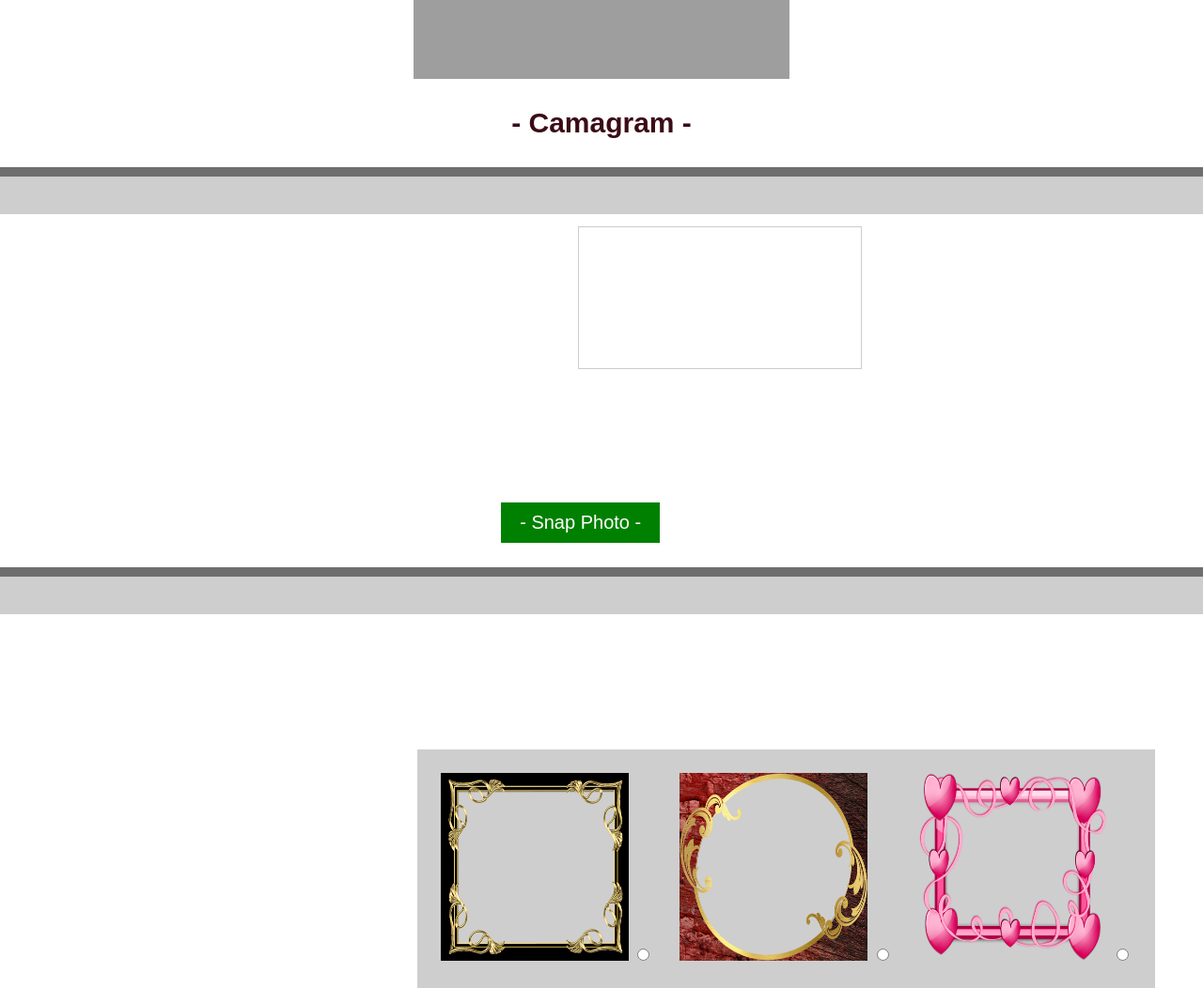
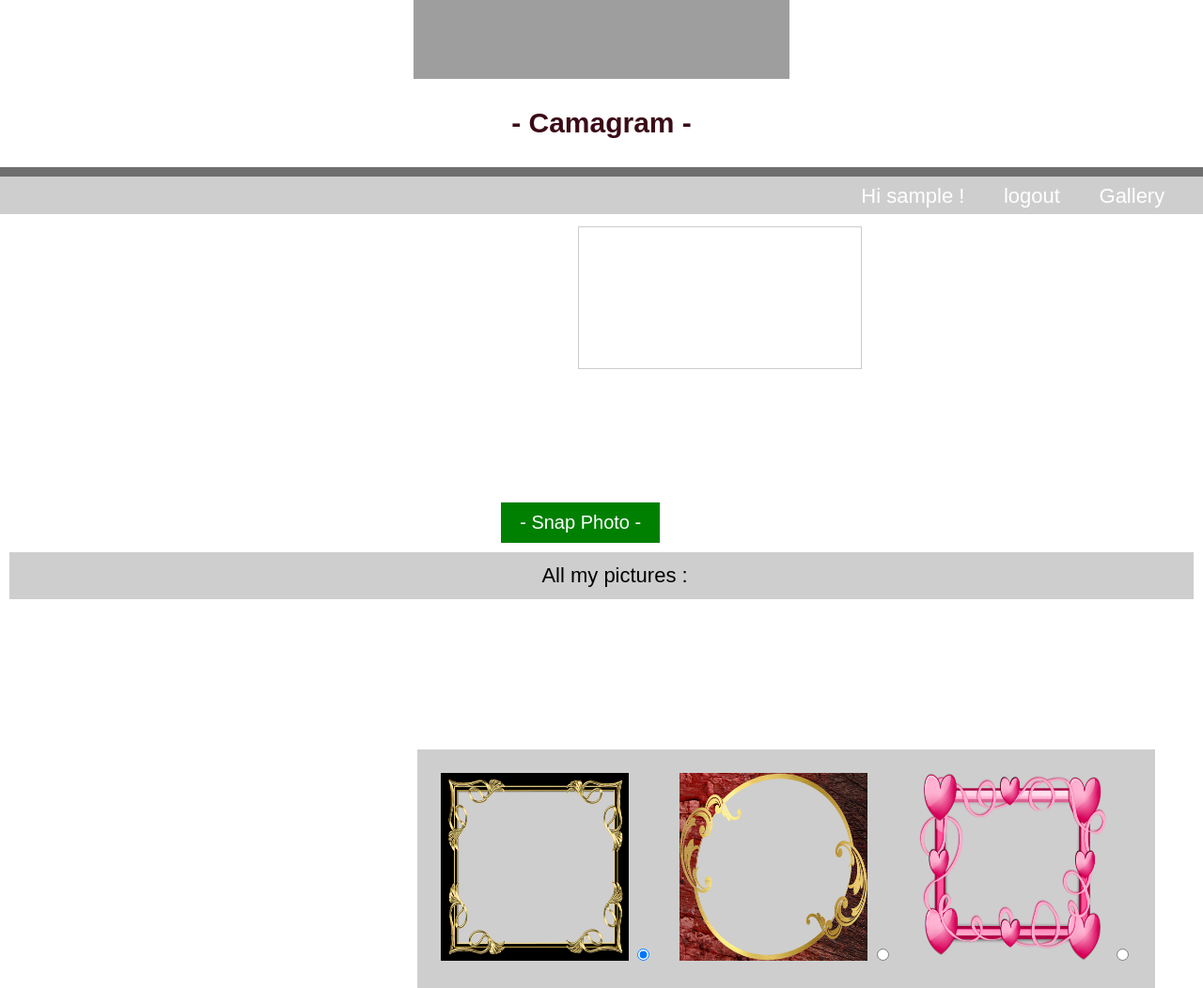
Before and after one commit to Freeg0/Camagru, a PHP site: page /mounting_page in a window 1280 px wide. Shown: the part 232-1284 px from the top of the page at 94% size. Run offline with PHP 8.4, Linux system fonts and the light colour scheme; the visitor is signed in with stand-in values (Sample User, id 1); data that the repository does not hold is empty; a map, chart or similar area stays blank; grey boxes are pictures that could not be loaded.

Commit message:
second push

```diff
--- a/config/setup.php
+++ b/config/setup.php
@@ -13,7 +13,9 @@ try {
 
 	$inject = "use DB_CAMAGRU;
 					create table user (`id` int(11) NOT NULL PRIMARY KEY AUTO_INCREMENT, `user` varchar(255) NOT NULL, `password` varchar(255) NOT NULL, `email` varchar(255) NOT NULL);
-					create table image (`id` int(11) NOT NULL PRIMARY KEY AUTO_INCREMENT, `user` varchar(255) NOT NULL, `filepath` varchar(255) NOT NULL);";
+					create table image (`id` int(11) NOT NULL PRIMARY KEY AUTO_INCREMENT, `user` varchar(255) NOT NULL, `filepath` varchar(255) NOT NULL);
+					create table like (`id` int(11) NOT NULL PRIMARY KEY AUTO_INCREMENT, `user` varchar(255) NOT NULL, `filepathimage` varchar(255) NOT NULL);
+					create table comments (`id` int(11) NOT NULL PRIMARY KEY AUTO_INCREMENT, `user` varchar(255) NOT NULL, `filepathimage` varchar(255) NOT NULL);";
 	$db->exec($inject);
 
 }
--- a/index.css
+++ b/index.css
@@ -26,7 +26,7 @@ body
 
 #Footer
 {
-	margin-top: 30px;
+	margin-top: 40px;
 	width: 100%;
 	height: 50px;
 	background-color: #cecece;
--- a/index.php
+++ b/index.php
@@ -44,8 +44,9 @@ $_SESSION['loginOK'] = False;
 			</br>
 			<a>Confirm Password :<input type="password" name="cpassword" value="" /></a>
 			</br>
-			<input type="submit" name="submit" value="Sign-Up" /><input type="submit" name="submit" value="Password Forget it?" />
+			<input type="submit" name="submit" value="Sign-Up" />
 		</form>
+		<input type="submit" name="submit" value="Password Forget it?" />
 	</Div>
 </Div>
 
--- a/mounting_page/index.css
+++ b/mounting_page/index.css
@@ -8,12 +8,55 @@ body
     overflow-y: scroll;
 }
 
+a
+{
+	font-family: Arial;
+	font-size: 22px;
+	color: white;
+	text-align: center;
+	line-height: 50px;
+	text-decoration: none;
+}
+
+ul
+{
+	-webkit-margin-before: 0;
+	-webkit-margin-after: 0;
+}
+
+li:hover
+{
+	background-color: #6e6e6e;
+}
+
+a:hover
+{
+	font-size: 26px;
+}
+
+li
+{
+    display: inline;
+    padding: 0.05em;
+    text-decoration: none;
+}
+
 #Topbar
 {
 	display: block;
 	width: 100%;
 	height: 50px;
 	background-color: #cecece;
+}
+
+#Topbar ul li
+{
+    display: inline-block;
+    float: right;
+    vertical-align: top;
+    margin-right: 40px;
+    height: 43px;
+    margin-top: -5px;
 }
 
 .topbar
--- a/mounting_page/index.php
+++ b/mounting_page/index.php
@@ -13,11 +13,15 @@
 	<title>Camagru - Mounting page</title>
 </head>
 <body>
-
 	<p style="text-align:center;"><img align="middle" src="http://img.linuxfr.org/img/68747470733a2f2f75706c6f61642e77696b696d656469612e6f72672f77696b6970656469612f636f6d6d6f6e732f352f35362f416e737765725f746f5f4c6966652e706e67/Answer_to_Life.png" title="42"/></p>
 	<p style="text-align: center; font-size: 30px; font-weight: bold; color: #3B0B17;">- Camagram -</p>
 <Div id="Topbar">
 	<Div class="topbar"></Div>
+  <ul>
+    <li><a href="../gallery">Gallery</a></li>
+    <li><a href="../">logout</a></li>
+    <li><a href="#">Hi <?php echo $_SESSION['user']; ?> !</a></li>
+  </ul>
 </Div>
 
 <video id="video"></video>
@@ -91,6 +95,7 @@
     ajax.open("POST",'upload_canvas.php',false);
     ajax.setRequestHeader('Content-Type', 'application/x-www-form-urlencoded');
     ajax.send("photo=" + canvasData + "&value=" + choix);
+    location.reload();
     // var ajax2 = new XMLHttpRequest();
     // ajax2.open("POST",'upload_canvas.php',false);
     // ajax2.setRequestHeader('Content-Type', 'application/x-www-form-urlencoded');
@@ -107,7 +112,7 @@
 
 <Div id="photomontage">
   <img style="height: 200px; width: 200px;" src="photo_camagram/cadre1.png" />
-  <INPUT type="radio" name="choix" value="1"/>
+  <INPUT type="radio" name="choix" value="1" checked/>
   <img style="margin-left: 25px; height: 200px; width: 200px;" src="photo_camagram/cadre2.png" />
   <INPUT type="radio" name="choix" value="2"/>
   <img style="margin-left: 25px; height: 200px; width: 200px;" src="photo_camagram/cadre3.png" />
@@ -115,8 +120,29 @@
 </Div>
 
 <Div id="galerie">
+<a style="margin-left: 2%; color: Black;">All my pictures :</a></br>
 <?php
+  session_start();
+
+  $nb = 0;
+
+  while (file_exists("../img/".$_SESSION['user']."/img".$nb.".png")) {
+    $nb = $nb + 1;
+  }
+  $nb = $nb - 1;
+
+  while (file_exists("../img/".$_SESSION['user']."/img".$nb.".png")) {
+    $resultat = "../img/".$_SESSION['user']."/img".$nb.".png";
+echo <<<EOT
+  <img style="margin: 1%; height: 200px; width: 213px;" src="$resultat" />
+EOT;
+    $nb = $nb - 1;
+  }
+
+?>
+<!-- <?php
   include '../config/setup.php';
+
 
   $sth = $db->prepare("SELECT filepath FROM image");
   $sth->execute();
@@ -129,7 +155,7 @@ echo <<<EOT
 EOT;
 }
 
-?>
+?> -->
 </Div>
 
 <Div id="Footer">
--- a/signin.php
+++ b/signin.php
@@ -5,7 +5,7 @@ include 'config/setup.php';
 
 if (isset($_POST['submit']))
 {
-	$password = $db->quote($_POST['password']);
+	$password = $db->quote(sha1($_POST['password']));
 	$userName = $db->quote($_POST['login']);
 
 	if (isset($_POST['login']) && isset($_POST['password']))
```
Also changed, not shown: mounting_page/upload_canvas.php (+19 -22 lines), signup.php (+52 -34 lines), mounting_page/tmp.png (added), 2 other files.
